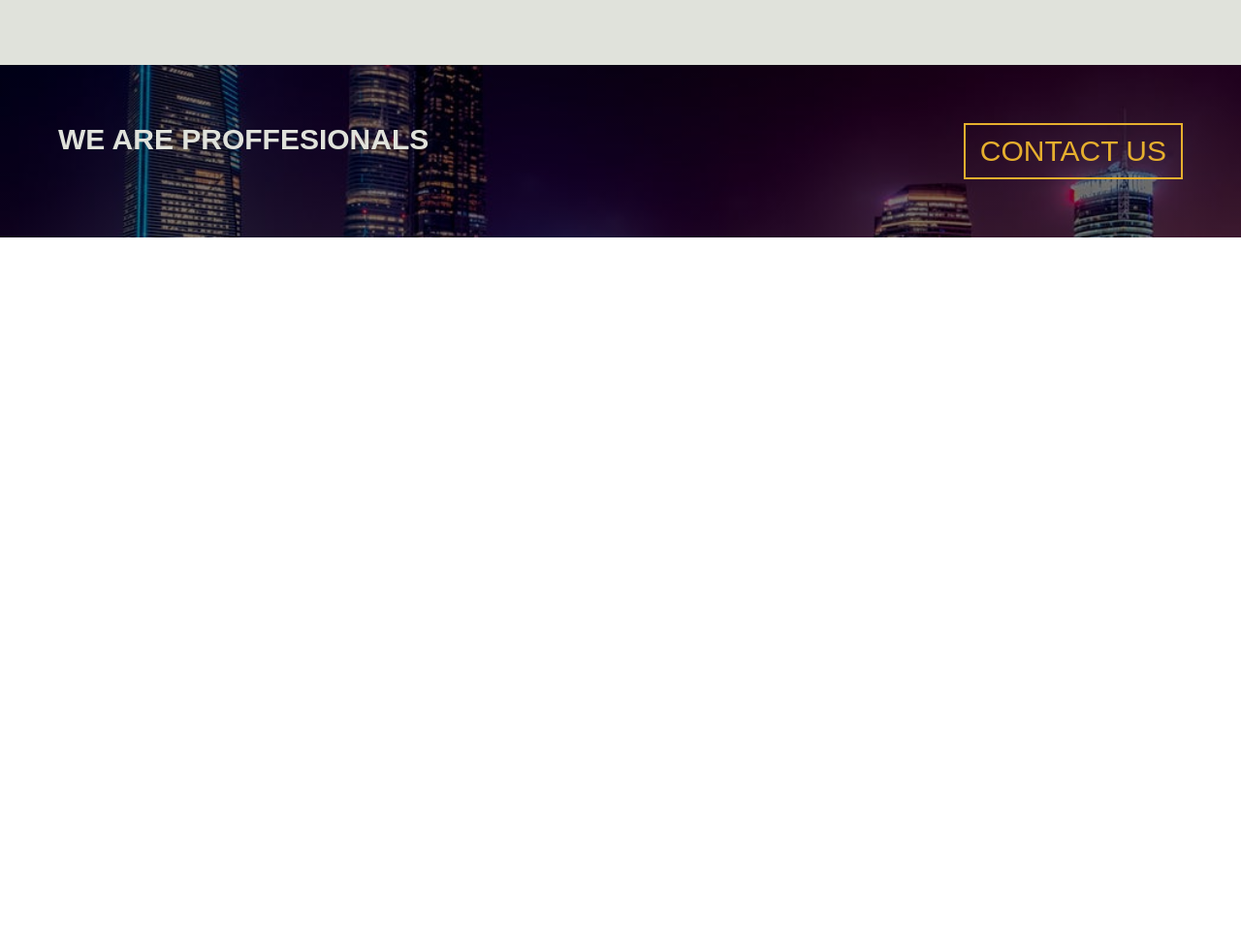
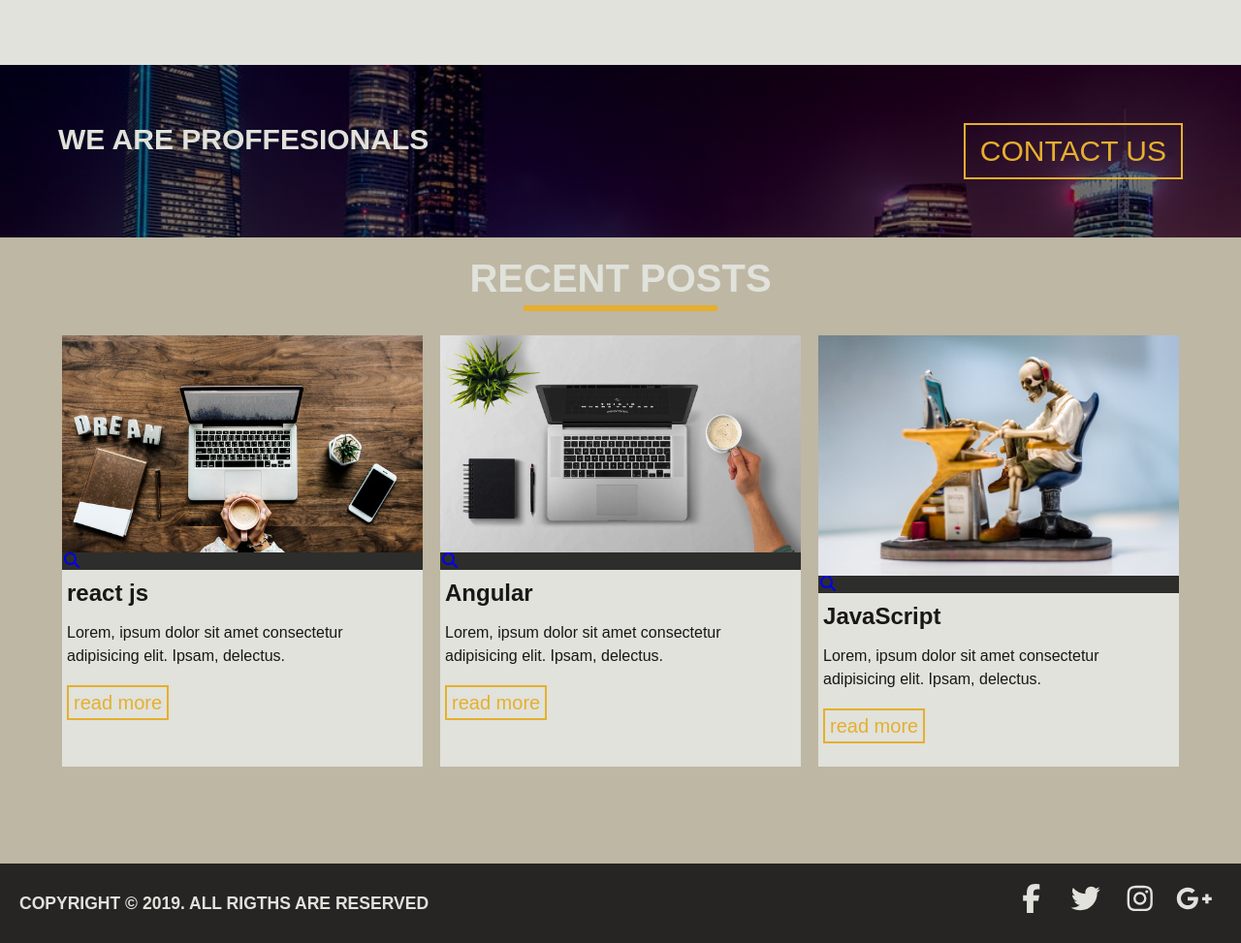
Before and after one commit to riadh3/agency-website, a plain HTML site: page index.html in a window 1280 px wide. Shown: the part 2221-3194 px from the top of the page at 97% size. Before the commit the page ends 2466 px from the top, so only its background shows below. Drawn offline with Linux system fonts and the light colour scheme.

Commit message:
third commit

```diff
--- a/index.html
+++ b/index.html
@@ -233,7 +233,86 @@
   <button>contact us</button>
 </section>
 
+<!-- posts section -->
+<section id="posts">
+  <div class="services-title">
+    <h1>recent posts</h1>
+    <div class="title-underline"></div>
+  </div>
 
+  <div class="post-container">
+
+    <div class="post-item">
+
+      <div class="img-container">
+        <img src="images/current-projects-1.jpeg" alt="post-img">
+        <div class="post-icon">
+          <a href="#">
+            <i class="fas fa-search"></i>
+          </a>
+        </div>
+      </div>
+
+      <div class="txt-container">
+        <h1>react js</h1>
+        <p>Lorem, ipsum dolor sit amet consectetur adipisicing elit. Ipsam, delectus.</p>
+        <a href="#">read more</a>
+      </div>
+
+    </div>
+
+    <div class="post-item">
+
+        <div class="img-container">
+          <img src="images/current-projects-2.jpeg" alt="post-img">
+          <div class="post-icon">
+            <a href="#">
+              <i class="fas fa-search"></i>
+            </a>
+          </div>
+        </div>
+
+        <div class="txt-container">
+          <h1>Angular</h1>
+          <p>Lorem, ipsum dolor sit amet consectetur adipisicing elit. Ipsam, delectus.</p>
+          <a href="#">read more</a>
+        </div>
+
+      </div>
+
+      <div class="post-item">
+
+          <div class="img-container">
+            <img src="images/current-projects-3.jpeg" alt="post-img">
+            <div class="post-icon">
+              <a href="#">
+                <i class="fas fa-search"></i>
+              </a>
+            </div>
+          </div>
+
+          <div class="txt-container">
+            <h1>JavaScript</h1>
+            <p>Lorem, ipsum dolor sit amet consectetur adipisicing elit. Ipsam, delectus.</p>
+            <a href="#">read more</a>
+          </div>
+
+        </div>
+  </div>
+</section>
+
+<!-- footer section -->
+<footer>
+  <div class="footer-text">
+    <h3>copyright &copy; 2019. All rigths are reserved</h3>
+  </div>
+  <div class="footer-icons">
+    <a href="#"><i class="fab fa-facebook-f icon-footer"></i></a>
+    <a href="#"><i class="fab fa-twitter icon-footer"></i></a>
+    <a href="#"><i class="fab fa-instagram icon-footer"></i></a>
+    <a href="#"><i class="fab fa-google-plus-g icon-footer"></i></a>
+  </div>
+</footer>
 
 
 
--- a/style.css
+++ b/style.css
@@ -134,7 +134,6 @@ nav ul a:hover{
     .skills-container{
         display: flex;
         flex-wrap: wrap;
-        /* background: red */
     }
     .skill-item{
         flex: 0 0 calc(50% - 15px)
@@ -377,3 +376,104 @@ nav ul a:hover{
     color: #191716;
     cursor: pointer;
 }
+
+/* posts section */
+#posts{
+    background: #beb7a4;
+    padding: 20px 0 80px;
+}
+.post-container{
+    max-width: 90vw;
+    margin: 0 auto;
+}
+.post-item{
+    background-color: #e0e2db;
+    color: #191716;
+    margin: 20px 0
+}
+.img-container img{
+    width: 100%;
+    display: block;
+}
+.img-container {
+    position: relative;
+    background: linear-gradient(rgba(0,0,0,0.8),rgba(0,0,0,0.8));
+}
+.img-container .fa-search{
+    position: absolute;
+    left: 50%;
+    top: 50%;
+    transform: translate(-50%, -50%);
+    font-size: 50px;
+    color: #e6af2e;
+    opacity: 0;
+    transition: opacity 3s;
+}
+.img-container:hover img{
+    opacity: 0.3;
+}
+.img-container:hover .fa-search{
+    opacity: 1;
+}
+.post-item .txt-container{
+    padding: 10px 5px 30px 5px
+}
+.post-item .txt-container p{
+    margin: 15px 0 25px 0;
+    line-height: 1.5
+}
+.post-item .txt-container a{
+    text-decoration: none;
+    font-size: 20px;
+    padding: 5px;
+    border: 2px solid #e6af2e;
+    color: #e6af2e;
+    margin-bottom: 20px;
+}
+.txt-container a:hover{
+    background-color: #191716;
+    border-color: #191716
+}
+@media screen and (min-width:576px){
+    .post-container{
+        display: flex;
+        flex-wrap: wrap;
+        justify-content: space-between
+    }
+    .post-item{
+        flex: 0 0 calc(50% - 12px)
+    }
+}
+@media screen and (min-width:992px){
+    .post-item{
+        flex: 0 0 calc(33.33% - 12px)
+    }
+}
+
+/* footer section */
+footer{
+    background-color: #272524;
+    padding: 20px;
+    display: flex;
+    justify-content: space-between;
+    flex-wrap: wrap;
+    align-items: baseline;
+}
+.footer-text{
+    text-transform: uppercase;
+    font-size: 15px;
+    color: #e0e2db;
+    margin-bottom: 10px;
+}
+.footer-icons {
+    font-size: 30px;
+}
+.footer-icons .icon-footer {
+    margin-right: 10px;
+    color: #e0e2db;
+    transition: transform 2s
+}
+.footer-icons .icon-footer:hover{
+    transform: translateY(-15px);
+    caption-side: #e6af2e
+}
```
